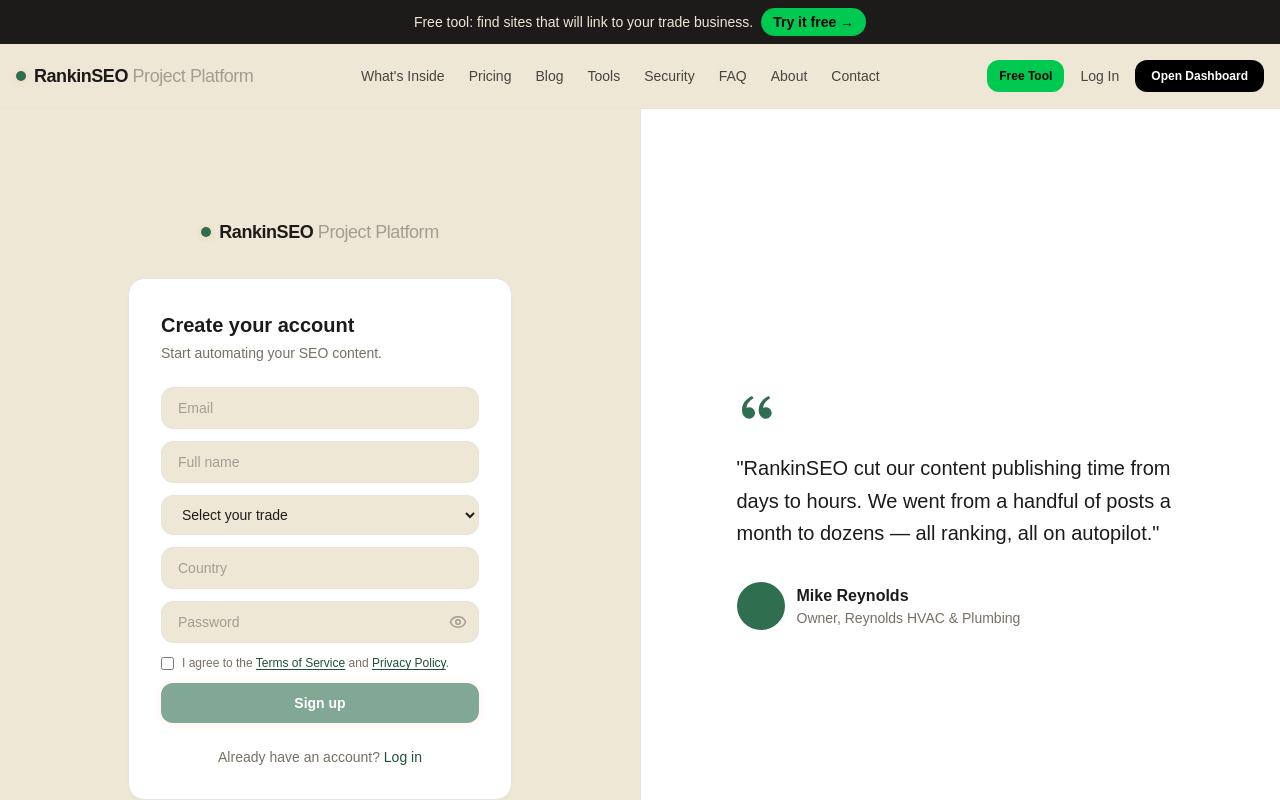
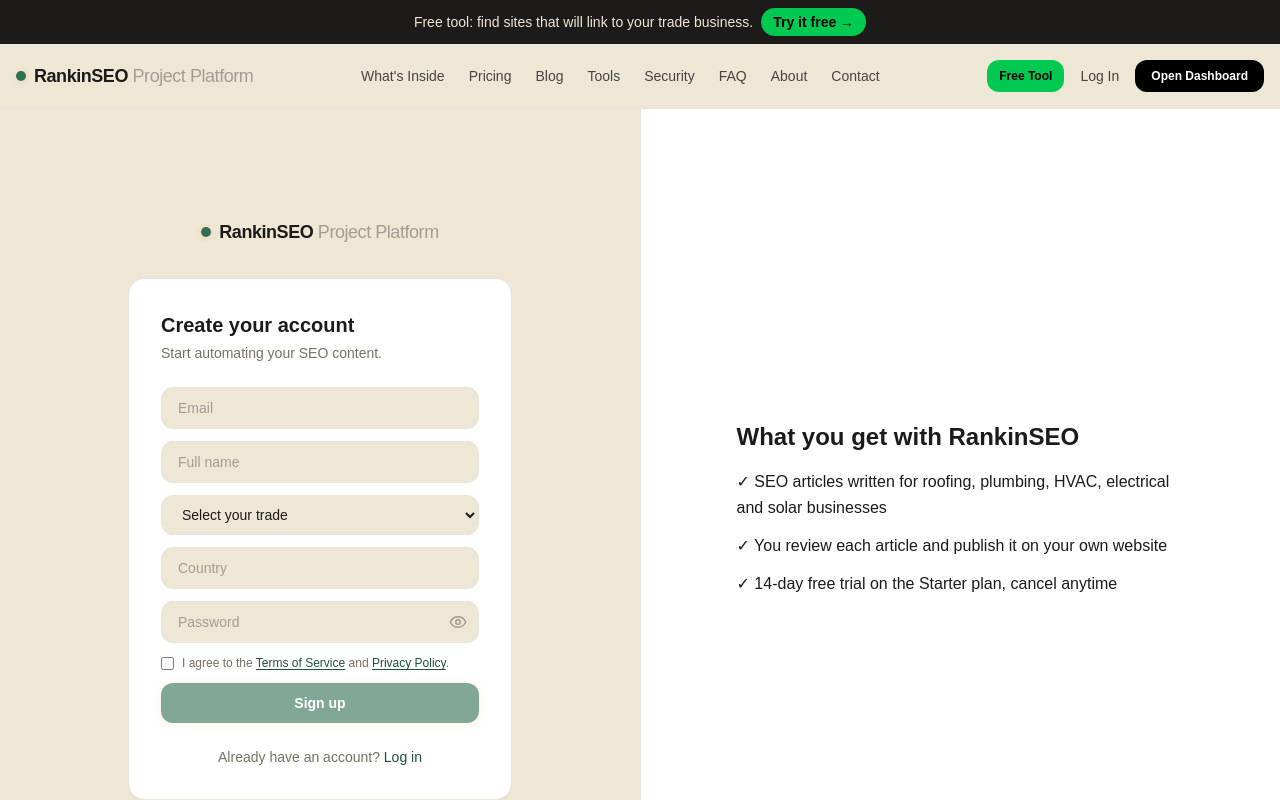
Before and after one commit to asgharshakir94-jpg/-my-seo-app, a Next.js app: page /signup in a window 1280 px wide. Shown: the top 800 px of the page. Built offline with nearby package versions, Linux system fonts and the light colour scheme; no server answers.

Commit message:
Replace placeholder testimonial on signup page

```diff
--- a/app/signup/page.tsx
+++ b/app/signup/page.tsx
@@ -175,24 +175,15 @@
         </div>
       </div>
 
-      {/* RIGHT: Testimonial */}
-      <div className="hidden lg:flex flex-col justify-center bg-surface border-l border-line px-12 py-12">
-        <div className="max-w-md mx-auto">
-          <svg className="w-10 h-10 text-accent-from mb-6" fill="currentColor" viewBox="0 0 24 24">
-            <path d="M4.583 17.321C3.553 16.227 3 15 3 13.011c0-3.5 2.457-6.637 6.03-8.188l.893 1.378c-3.335 1.804-3.987 4.145-4.247 5.621.537-.278 1.24-.375 1.929-.311 1.804.167 3.226 1.648 3.226 3.489a3.5 3.5 0 01-3.5 3.5c-1.073 0-2.099-.49-2.748-1.179zm10 0C13.553 16.227 13 15 13 13.011c0-3.5 2.457-6.637 6.03-8.188l.893 1.378c-3.335 1.804-3.987 4.145-4.247 5.621.537-.278 1.24-.375 1.929-.311 1.804.167 3.226 1.648 3.226 3.489a3.5 3.5 0 01-3.5 3.5c-1.073 0-2.099-.49-2.748-1.179z" />
-          </svg>
-
-          <p className="text-xl text-ink leading-relaxed font-medium">
-            "RankinSEO cut our content publishing time from days to hours. We went from a handful of posts a month to dozens — all ranking, all on autopilot."
-          </p>
-
-          <div className="mt-8 flex items-center gap-3">
-            <div className="w-12 h-12 rounded-full bg-gradient-to-r from-accent-from to-accent-to" />
-            <div>
-              <p className="font-semibold text-ink">Mike Reynolds</p>
-              <p className="text-sm text-slate">Owner, Reynolds HVAC & Plumbing</p>
-            </div>
-          </div>
+      {/* RIGHT: What you get */}
+        <div className="hidden lg:flex flex-col justify-center bg-surface border-l border-line px-12 py-12">
+           <div className="max-w-md mx-auto">
+            <h2 className="text-2xl font-bold text-ink mb-4">What you get with RankinSEO</h2>
+            <ul className="space-y-3 text-ink leading-relaxed">
+            <li>✓ SEO articles written for roofing, plumbing, HVAC, electrical and solar businesses</li>
+            <li>✓ You review each article and publish it on your own website</li>
+            <li>✓ 14-day free trial on the Starter plan, cancel anytime</li>
+          </ul>
         </div>
       </div>
     </div>
```
